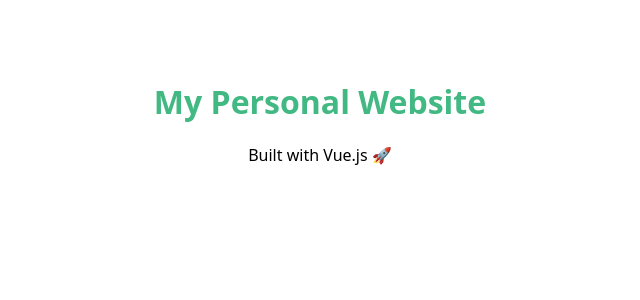
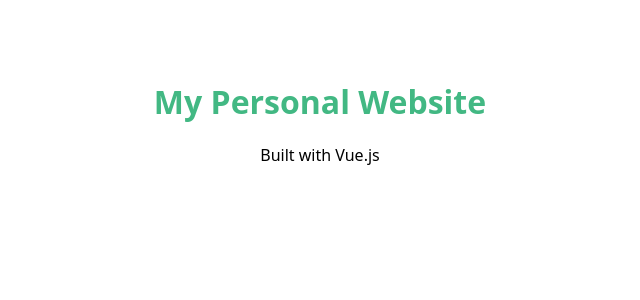
Before and after one commit to irfanmim/personal-website-fe, a Vue app: page / in a window 1280 px wide. Shown: the top 300 px of the page, without its empty margins (320-960 px from the left). Built offline with nearby package versions, Linux system fonts and the light colour scheme.

Commit message:
update App.vue

```diff
--- a/src/App.vue
+++ b/src/App.vue
@@ -1,7 +1,7 @@
 <template>
   <main>
     <h1>My Personal Website</h1>
-    <p>Built with Vue.js 🚀</p>
+    <p>Built with Vue.js</p>
   </main>
 </template>
 
```
